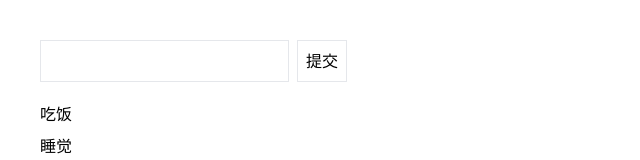
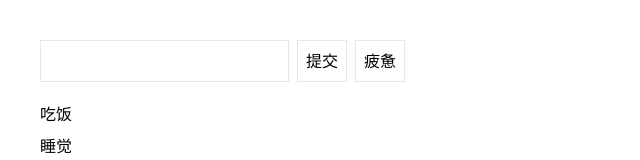
Before and after one commit to rex1008/next-core, a Next.js app: page / in a window 1280 px wide. Shown: the top 160 px of the page, without its empty margins (0-640 px from the left). Built offline with nearby package versions, Linux system fonts and the light colour scheme.

Commit message:
client component down tree and useFormStatus

```diff
--- a/src/action/index.ts
+++ b/src/action/index.ts
@@ -9,8 +9,8 @@ export async function getTodos() {
   return data
 }
 
-export async function addTodo(userId: string, formData: FormData) {
-  console.log("userId", userId)
+export async function addTodo(formData: FormData) {
+  // console.log("userId", userId)
 
   // 获取表单数据方式1
   const todo = formData.get("todo") as string
--- a/src/app/page.tsx
+++ b/src/app/page.tsx
@@ -1,4 +1,6 @@
 import { addTodo, getTodos } from "@/action";
+import ClientButton from "@/components/client-button";
+import SubmitButton from "@/components/submit-button";
 
 const userId = "2333"
 
@@ -6,19 +8,22 @@ export default async function Page() {
 
   const todos = await getTodos()
 
-  const addTodoWithExtraParam = addTodo.bind(null, userId)
+  // const addTodoWithExtraParam = addTodo.bind(null, userId)
 
   return (
     <div className='p-10'>
-        <form action={addTodoWithExtraParam}>
+      <div className="flex">
+        <form action={addTodo}>
           <input type="text" name='todo' className='border p-2' />
-          <button type='submit' className='border p-2 ml-2'>提交</button>
+          <SubmitButton/>
         </form>
-        <ul className='leading-8 mt-4'>
-          {
-            todos.map((todo, index) => <li key={index}>{todo}</li>)
-          }
-        </ul>
+        <ClientButton>疲惫</ClientButton>
+      </div>
+      <ul className='leading-8 mt-4'>
+        {
+          todos.map((todo, index) => <li key={index}>{todo}</li>)
+        }
+      </ul>
     </div>
   )
 }
--- /dev/null
+++ b/src/components/client-button.tsx
@@ -0,0 +1,14 @@
+"use client"
+
+import { addTodo } from '@/action'
+import React from 'react'
+
+export default function ClientButton({ children }: { children: React.ReactNode }) {
+  return (
+    <button className='border p-2 ml-2' onClick={async () => {
+      const formData = new FormData()
+      formData.append("todo", "疲惫")
+      await addTodo(formData)
+    }}>{children}</button>
+  )
+}
--- /dev/null
+++ b/src/components/submit-button.tsx
@@ -0,0 +1,14 @@
+"use client"
+
+import React from 'react'
+import { useFormStatus } from 'react-dom'
+
+export default function SubmitButton() {
+  const { pending } = useFormStatus()
+
+  return (
+    <button type='submit' className='border p-2 ml-2' disabled={pending}>
+      {pending ? "提交中" : "提交"}
+    </button>
+  )
+}
```
